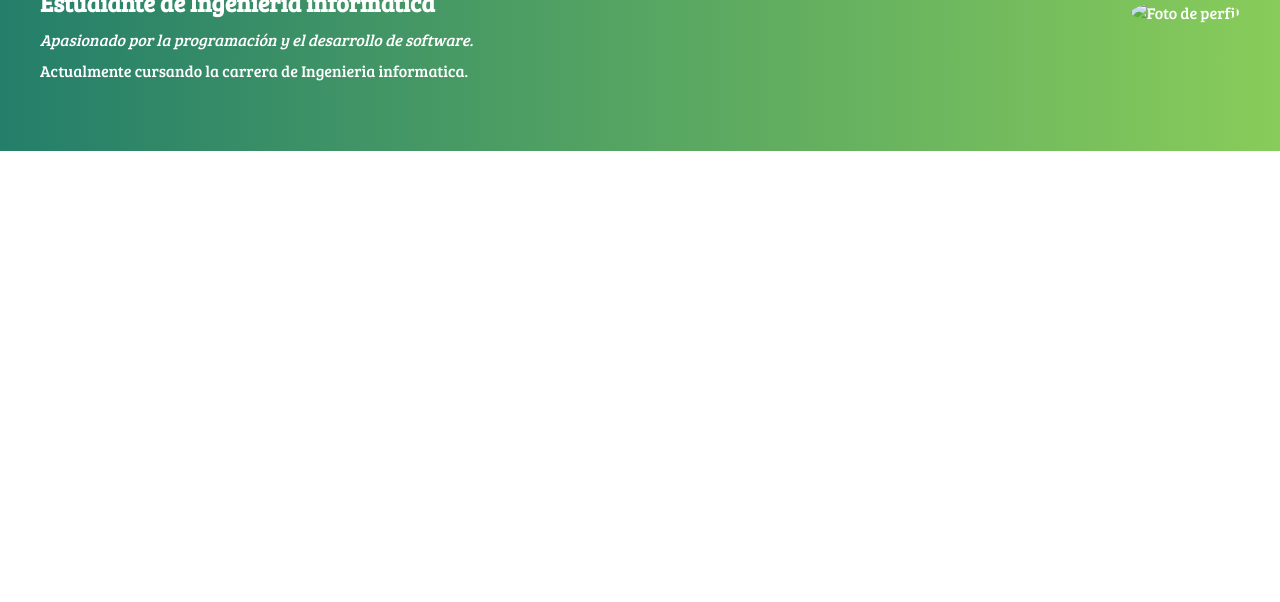
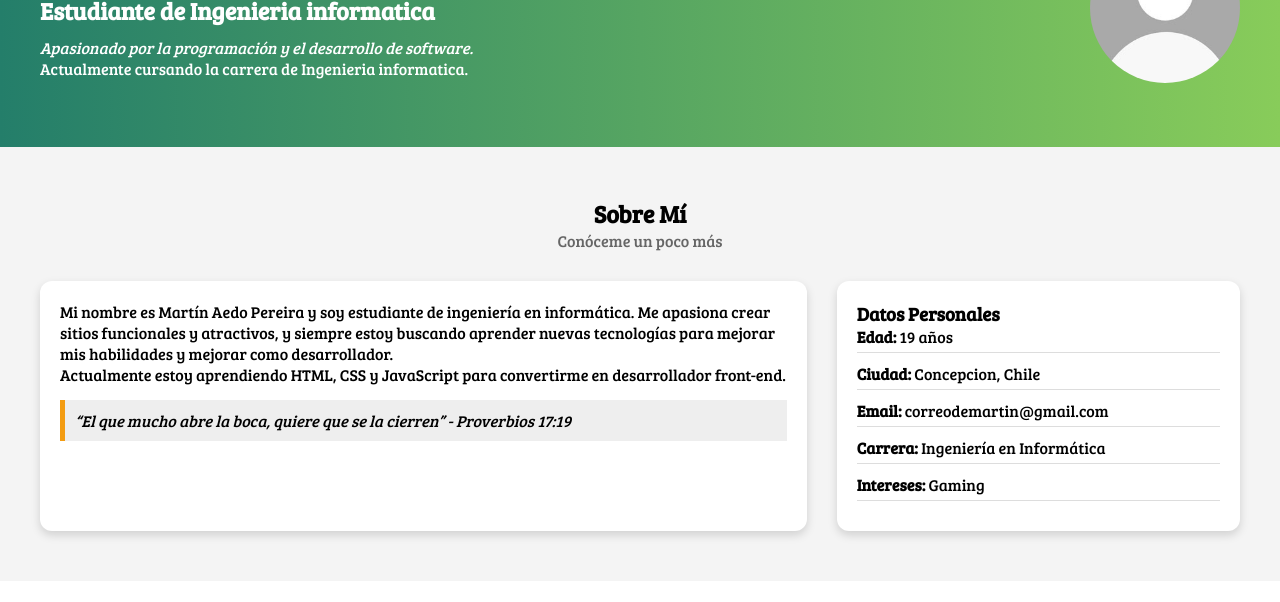
Before and after one commit to IveNoName12/Certamen, a plain HTML site: page index.html in a window 1280 px wide. Shown: the part 198-800 px from the top of the page. Drawn offline with Linux system fonts and the light colour scheme.

Commit message:
Sobre Mi

```diff
--- a/estilo.css
+++ b/estilo.css
@@ -18,7 +18,7 @@
     background: #32bf68;
     background: linear-gradient(180deg, rgba(50, 191, 104, 1) 0%, rgb(200, 211, 51) 100%);
     padding: 15px 40px;
-    color: rgb(255, 255, 255);
+    color: rgb(0, 0, 0);
 }
 
 .logo {
@@ -44,8 +44,7 @@
     color: #2f7725;
 }
 
-
-.hero {
+.intro {
     display: flex;
     justify-content: space-between;
     align-items: center;
@@ -54,15 +53,11 @@
     color: rgb(255, 255, 255);
 }
 
-.hero-text h1 {
+.intro-text h1 {
     font-size: 32px;
 }
 
-.hero-text h2 {
-    margin: 10px 0;
-}
-
-.hero-text p {
+.intro-text h2 {
     margin: 10px 0;
 }
 
@@ -71,3 +66,107 @@
     height: 150px;
     border-radius: 100%;
 }
+
+/* SOBRE MI */
+.sobre-mi {
+    padding: 50px 40px;
+    background-color: #f4f4f4;
+    text-align: center;
+}
+
+.subtitulo {
+    margin-bottom: 30px;
+    color: #666;
+}
+
+/* CONTENEDOR FLEX */
+.contenedor {
+    display: flex;
+    gap: 30px;
+    justify-content: center;
+    flex-wrap: wrap;
+}
+
+/* CAJAS GENERALES */
+.cajas {
+    background-color: white;
+    padding: 20px;
+    border-radius: 12px;
+    box-shadow: 0px 4px 10px rgba(0,0,0,0.15);
+}
+
+/* TEXTO */
+.texto {
+    flex: 2;
+    text-align: left;
+}
+
+/* DATOS */
+.datos {
+    flex: 1;
+    text-align: left;
+}
+
+.datos ul {
+    list-style: none;
+}
+
+.datos li {
+    margin-bottom: 10px;
+    border-bottom: 1px solid #ddd;
+    padding-bottom: 5px;
+}
+
+/* FRASE */
+blockquote {
+    margin-top: 15px;
+    padding: 10px;
+    background-color: #eee;
+    border-left: 5px solid #f39c12;
+    font-style: italic;
+}
+
+/* CARDS */
+.cards {
+    padding: 50px 40px;
+    background-color: #ffffff;
+}
+
+.cards .cajas {
+    width: 200px;
+    height: 120px;
+    display: flex;
+    align-items: center;
+    justify-content: center;
+    background: linear-gradient(135deg, #3b7bbf, #2c5d8a);
+    color: white;
+    transition: 0.3s;
+}
+
+/* HOVER */
+.cards .cajas:hover {
+    transform: translateY(-5px);
+    box-shadow: 0px 8px 15px rgba(0,0,0,0.3);
+}
+
+/* RESPONSIVE */
+@media (max-width: 768px) {
+
+    .hero {
+        flex-direction: column;
+        text-align: center;
+    }
+
+    .hero-img {
+        margin-top: 20px;
+    }
+
+    .contenedor {
+        flex-direction: column;
+        align-items: center;
+    }
+
+    .texto, .datos {
+        width: 90%;
+    }
+}
--- a/index.html
+++ b/index.html
@@ -7,7 +7,7 @@
 
     <link rel="stylesheet" href="estilo.css">
 
-    <!-- Google Font -->
+    <!-- Fuente -->
     <link rel="preconnect" href="https://fonts.googleapis.com">
     <link rel="preconnect" href="https://fonts.gstatic.com" crossorigin>
     <link href="https://fonts.googleapis.com/css2?family=Bree+Serif&display=swap" rel="stylesheet">
@@ -15,7 +15,7 @@
 
 <body class="bree-serif-regular">
 
-    <!-- NAVBAR -->
+<!--Barra de navegación-->
     <nav class="navbar">
         <div class="logo">MA</div>
         <div class="navlinks">
@@ -26,9 +26,9 @@
         </div>
     </nav>
 
-    <!-- HERO -->
-    <section class="hero">
-        <div class="hero-text">
+<!--Introducción-->
+    <section class="intro">
+        <div class="intro-text">
             <h1>Hola, soy Martín Aedo</h1>
             <h2>Estudiante de Ingenieria informatica</h2>
             <p><em>Apasionado por la programación y el desarrollo de software.</em></p>
@@ -36,6 +36,48 @@
         </div>
 
         <div class="hero-img">
-            <img src="foto-perfil.jpg" alt="Foto de perfil">
+            <img src="assets/foto-perfil.jpg" alt="Foto de perfil">
         </div>
     </section>
+
+    <!-- SOBRE MI -->
+    <section class="sobre-mi">
+        <h2>Sobre Mí</h2>
+        <p class="subtitulo">Conóceme un poco más</p>
+
+        <div class="contenedor">
+
+            <!-- TEXTO -->
+            <div class="cajas texto">
+                <p>
+                    Mi nombre es Martín Aedo Pereira y soy estudiante de ingeniería en informática.
+                    Me apasiona crear sitios funcionales y atractivos, y siempre estoy buscando aprender nuevas tecnologías para mejorar mis habilidades y mejorar como desarrollador.
+                </p>
+
+                <p>
+                    Actualmente estoy aprendiendo HTML, CSS y JavaScript
+                    para convertirme en desarrollador front-end.
+                </p>
+
+                <blockquote>
+                    “El que mucho abre la boca, quiere que se la cierren”
+                    - Proverbios 17:19
+                </blockquote>
+            </div>
+
+            <!-- DATOS -->
+            <div class="cajas datos">
+                <h3>Datos Personales</h3>
+                <ul>
+                    <li><strong>Edad:</strong> 19 años</li>
+                    <li><strong>Ciudad:</strong> Concepcion, Chile</li>
+                    <li><strong>Email:</strong> correodemartin@gmail.com</li>
+                    <li><strong>Carrera:</strong> Ingeniería en Informática</li>
+                    <li><strong>Intereses:</strong> Gaming</li>
+                </ul>
+            </div>
+
+        </div>
+    </section>
+</body>
+</html>
```
